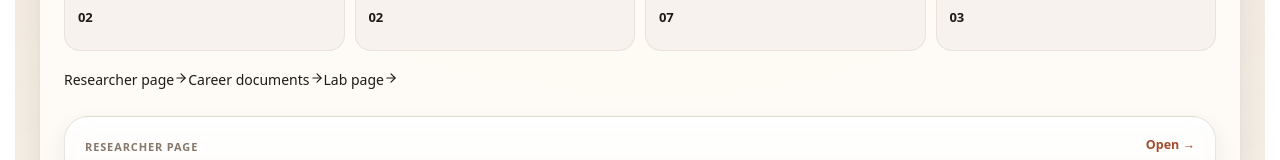
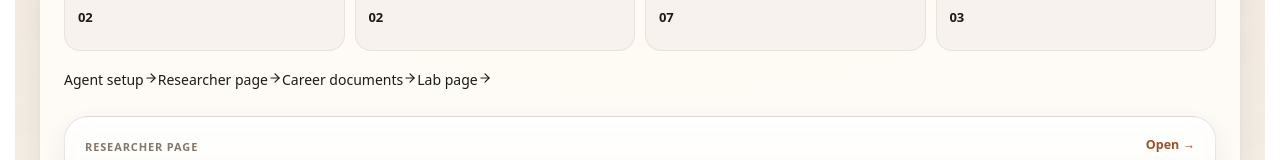
Before and after one commit to GongJae00/research-pages, a Next.js app in the folder apps/web/: page /en in a window 1280 px wide. Shown: the part 789-949 px from the top of the page. Built offline with nearby package versions, Linux system fonts and the light colour scheme; no server answers.

Commit message:
Autonomy batch 1639: shell-experience

```diff
--- a/apps/web/src/app/[locale]/page.tsx
+++ b/apps/web/src/app/[locale]/page.tsx
@@ -32,6 +32,7 @@ const landingCopy = {
       "필요할 때 급히 모으는 대신, 프로필·링크·소속·연구비·문서·시간표를 평소에 관리해두고 CV, SOP, 연구자 페이지, 연구실 페이지로 바로 이어지게 합니다.",
     heroPrimaryCta: "워크스페이스 열기",
     heroSecondaryCta: "핵심 화면 보기",
+    agentSetup: "에이전트 설정",
     heroProof: [
       "GitHub, 홈페이지, Google Scholar 같은 대표 링크를 프로필 원본 데이터로 유지합니다.",
       "CV, SOP, Bio 초안을 문서 저장소에서 계속 업데이트하고 필요할 때 바로 다운로드합니다.",
@@ -130,6 +131,7 @@ const landingCopy = {
       "Instead of rebuilding everything only when needed, keep profile links, affiliations, funding, documents, and timetables current so they can flow into CVs, SOPs, researcher pages, and lab pages immediately.",
     heroPrimaryCta: "Open workspace",
     heroSecondaryCta: "See core screens",
+    agentSetup: "Agent setup",
     heroProof: [
       "Keep GitHub, homepage, and Google Scholar links inside the profile source record.",
       "Update CV, SOP, and bio drafts continuously in the document repository and download them when needed.",
@@ -368,6 +370,7 @@ export default async function LocaleRoot({ params }: Props) {
   ];
 
   const heroRoutes = [
+    { href: "#agent-control", label: copy.agentSetup },
     { href: `/${resolvedLocale}/profile`, label: copy.researcherPage },
     { href: `/${resolvedLocale}/documents`, label: copy.careerKit },
     { href: `/${resolvedLocale}/lab`, label: copy.labPage },
```
